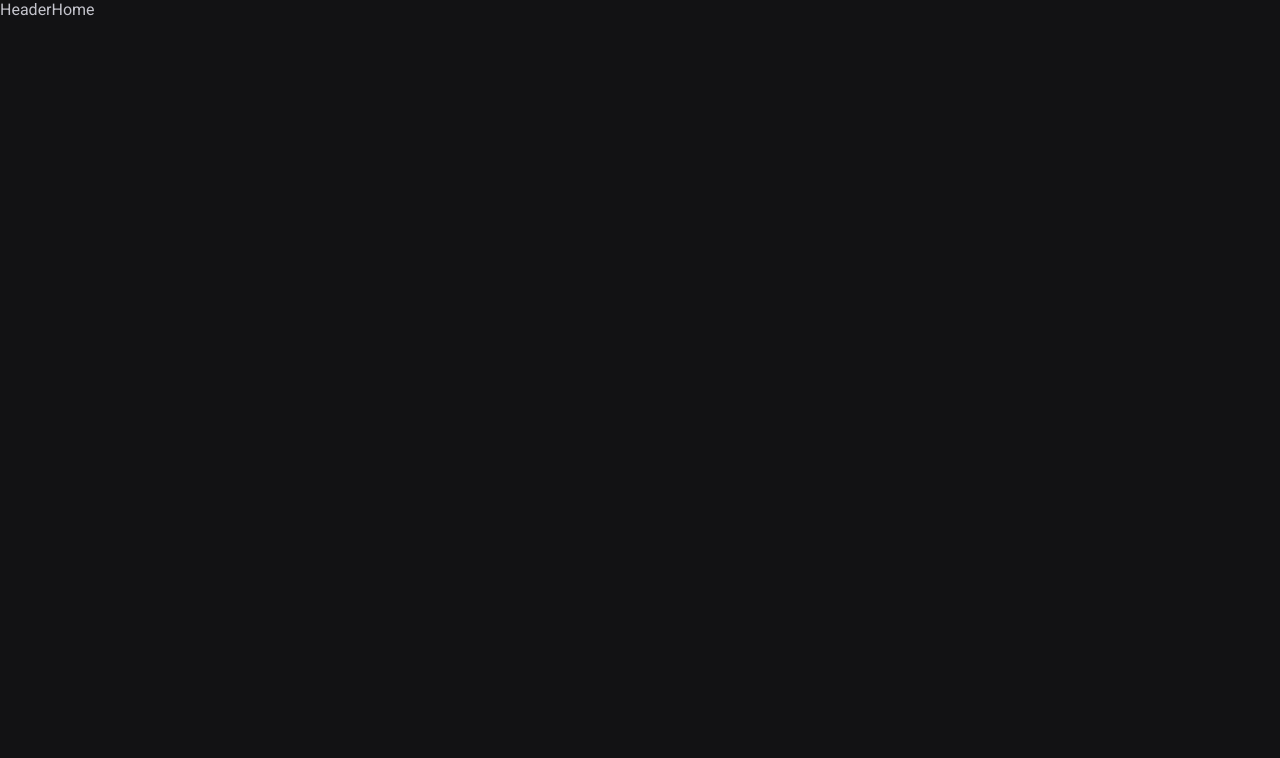
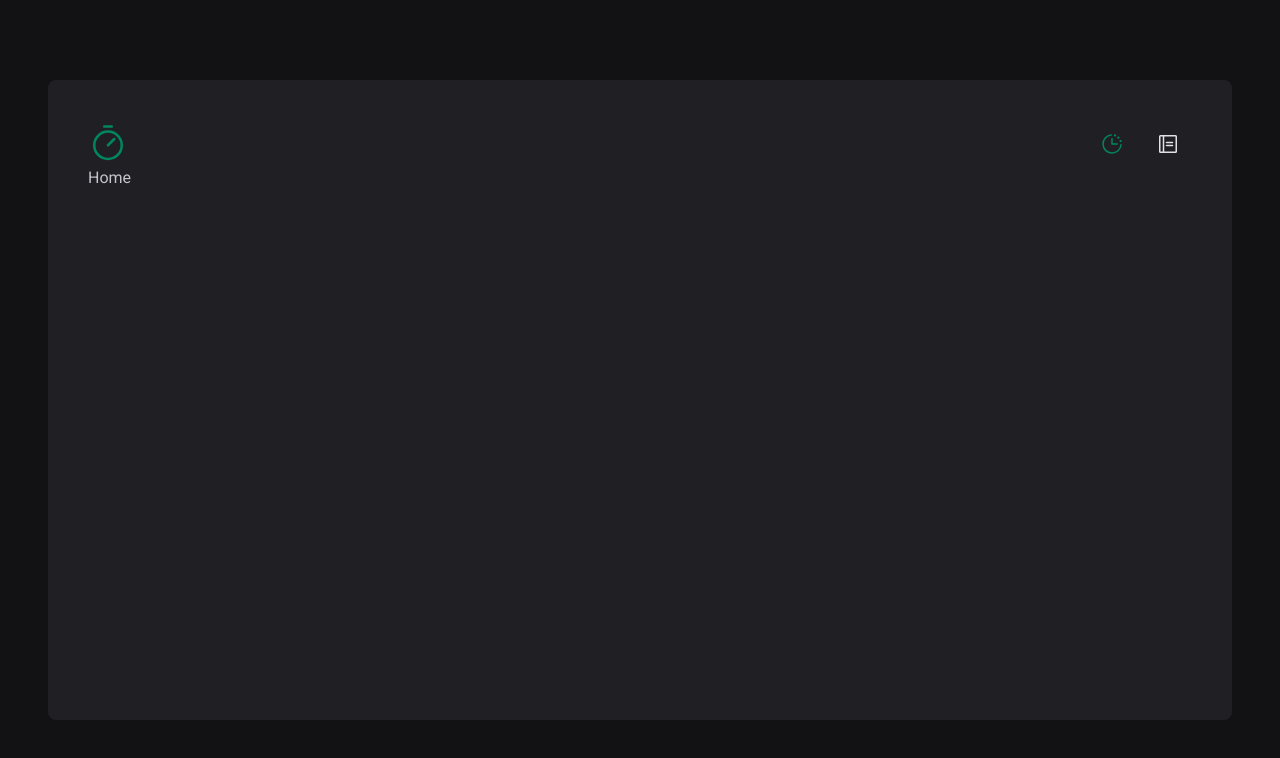
Before and after one commit to gabrielcaputo/pomodoro-timer, a React (Vite) app: page / in a window 1280 px wide. Shown: the top 758 px of the page. Built offline with nearby package versions, Linux system fonts and the light colour scheme.

Commit message:
Adiciona DefaultLayout e Header

```diff
--- a/package.json
+++ b/package.json
@@ -10,6 +10,7 @@
     "preview": "vite preview"
   },
   "dependencies": {
+    "@phosphor-icons/react": "^2.1.5",
     "react": "^18.2.0",
     "react-dom": "^18.2.0",
     "react-router-dom": "^6.23.0",
--- a/src/components/Header/index.tsx
+++ b/src/components/Header/index.tsx
@@ -1,5 +1,19 @@
+import { Notebook , ClockCountdown } from "@phosphor-icons/react";
+import { HeaderContainer, HeaderLogo } from "./styles";
+import { NavLink } from "react-router-dom";
+
 export function Header() {
   return (
-    <>Header</>
+    <HeaderContainer>
+      <HeaderLogo />
+      <nav>
+        <NavLink to="/" title="Timer">
+          <ClockCountdown />
+        </NavLink>
+        <NavLink to="/history" title="Histórico">
+          <Notebook  />
+        </NavLink>
+      </nav>
+    </HeaderContainer>
   )
 }
--- /dev/null
+++ b/src/components/Header/styles.ts
@@ -0,0 +1,47 @@
+import styled from 'styled-components';
+import { Timer } from "@phosphor-icons/react";
+
+export const HeaderContainer = styled.header`
+  display: flex;
+  align-items: center;
+  justify-content: space-between;
+
+  nav {
+    display: flex;
+    gap: 0.5rem;
+    font-size: 1.5rem;
+
+    a {
+      color: ${props => props.theme['gray-100']};
+      width: 3rem;
+      height: 3rem;
+
+      display: flex;
+      justify-content: center;
+      align-items: center;
+      transition: all 0.2s ease;
+
+      border-top: 3px solid transparent;
+      border-bottom: 3px solid transparent;
+
+      &:focus {
+        box-shadow: none;
+      }
+
+      &:hover {
+        color: ${props => props.theme['green-500']};
+        border-bottom: 3px solid ${props => props.theme['green-500']};
+      }
+
+      &.active {
+        color: ${props => props.theme['green-500']};
+      }
+    }
+  }
+`
+
+export const HeaderLogo = styled(Timer)`
+  width: 40px;
+  height: 40px;
+  color: ${props => props.theme['green-500']};
+`
--- a/src/layouts/DefaultLayout.tsx
+++ /dev/null
@@ -1,11 +0,0 @@
-import { Outlet } from "react-router-dom";
-import { Header } from "../components/Header";
-
-export function DefaultLayout() {
-  return (
-    <>
-      <Header />
-      <Outlet />
-    </>
-  )
-}
--- /dev/null
+++ b/src/layouts/DefaultLayout/index.tsx
@@ -0,0 +1,12 @@
+import { Outlet } from "react-router-dom";
+import { Header } from "../../components/Header";
+import { LayoutContainer } from "./styles";
+
+export function DefaultLayout() {
+  return (
+    <LayoutContainer>
+      <Header />
+      <Outlet />
+    </LayoutContainer>
+  )
+}
--- /dev/null
+++ b/src/layouts/DefaultLayout/styles.ts
@@ -0,0 +1,12 @@
+import styled from 'styled-components';
+
+export const LayoutContainer = styled.div`
+  max-width: 74rem;
+  height: calc(100vh - 10rem);
+  margin: 5rem auto;
+  padding: 2.5rem;
+  background: ${props => props.theme['gray-800']};
+  border-radius: 8px;
+  display: flex;
+  flex-direction: column;
+`
```
Also changed, not shown: src/pages/History/styles.ts (added), src/pages/Home/styles.ts (added), 1 other file (tests, documents, lock files or other folders).
